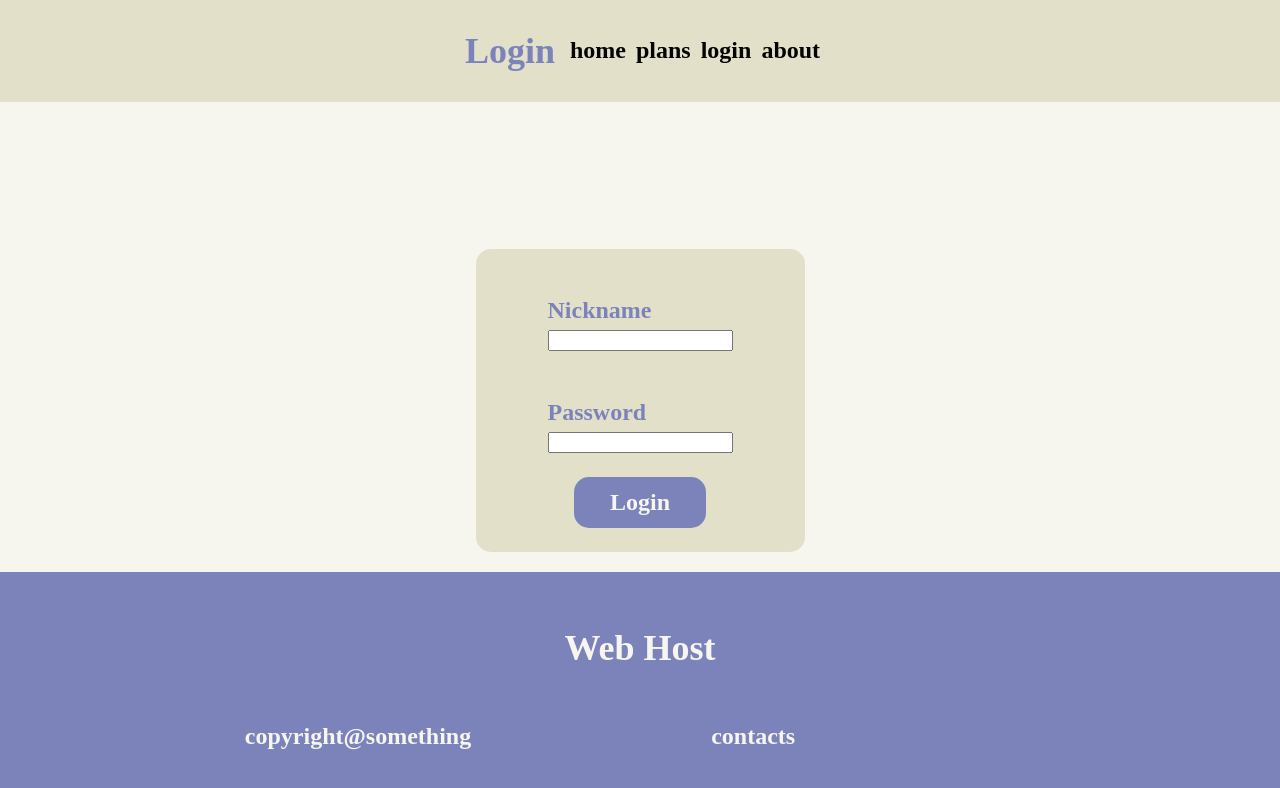
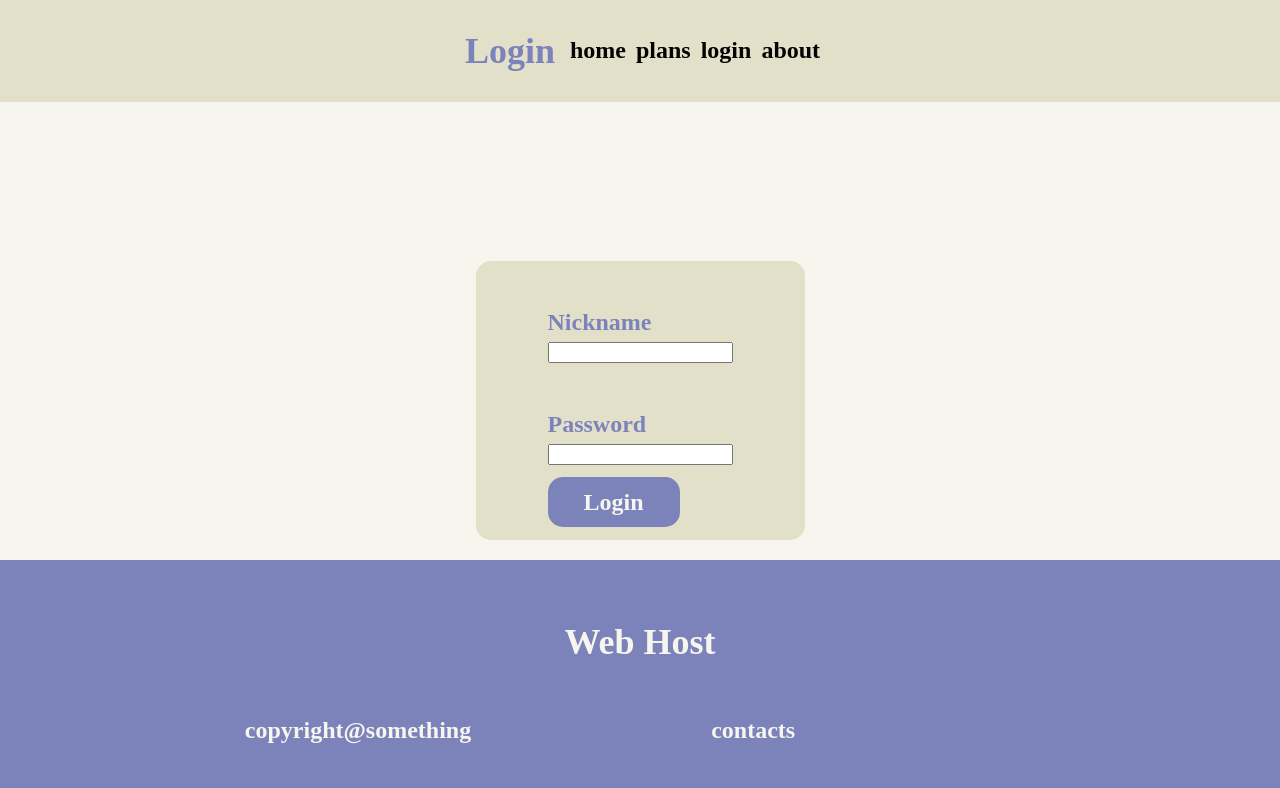
Before and after one commit to kimpors/aligns, a Next.js app: page /login in a window 1280 px wide. Shown: the top 788 px of the page. Built offline with nearby package versions, Linux system fonts and the light colour scheme.

Commit message:
Change table design in /plan page

```diff
--- a/src/app/components/Footer/Footer.module.css
+++ b/src/app/components/Footer/Footer.module.css
@@ -1,6 +1,6 @@
 .footer
 {
-  grid-row: 0 / 1;
+  grid-row: 0 / -1;
 
   color: var(--bg);
   background-color: var(--prime);
--- a/src/app/components/Nav/Nav.tsx
+++ b/src/app/components/Nav/Nav.tsx
@@ -16,7 +16,6 @@ const Nav = () =>
   const pathname = usePathname()
 
   return(
-    <header>
     <nav className={ styles.nav }>
       <h2>{ links.get(pathname) }</h2>
       {
@@ -25,7 +24,6 @@ const Nav = () =>
         ))
       }
     </nav>
-    </header>
   )
 }
 
--- a/src/app/components/Nav/styles.module.css
+++ b/src/app/components/Nav/styles.module.css
@@ -1,5 +1,5 @@
 .nav {
-  grid-row: -1 / -1;
+  grid-row: 1 / 2;
 
   color: var(--prime);
   background-color: var(--second);
--- a/src/app/layout.tsx
+++ b/src/app/layout.tsx
@@ -16,7 +16,9 @@ export default function RootLayout({
   return (
     <html lang="en">
       <body>
-        <Nav />
+        <header>
+          <Nav />
+        </header>
         { children }
         <Footer />
       </body>
--- a/src/app/login/page.tsx
+++ b/src/app/login/page.tsx
@@ -7,11 +7,14 @@ const Login = () =>
     <main role="main">
       <article className={ styles.login }>
         <section>
+          <section>
             <p>
               <label>Nickname</label>
               <br />
               <input type="text" />
             </p>
+          </section>
+          <section>
             <p>
               <label>Password</label>
               <br />
@@ -19,6 +22,7 @@ const Login = () =>
             </p>
             <Link href='/sorry'>Login</Link>
           </section>
+        </section>
       </article>
     </main>
   )
--- a/src/app/login/styles.module.css
+++ b/src/app/login/styles.module.css
@@ -7,7 +7,7 @@
   grid-row: 2 / 6;
 }
 
-.login section
+.login > section
 {
   display: flex;
   flex-direction: column;
--- a/src/app/plans/page.tsx
+++ b/src/app/plans/page.tsx
@@ -17,9 +17,7 @@ const Plans = () =>
         <table>
           <thead>
             <tr>
-              {
-                columns.map(column => <th>{ column }</th>)
-              }
+              { columns.map(column => <th>{ column }</th>) }
             </tr>
           </thead>
           <tbody>
```
Also changed, not shown: src/app/plans/styles.module.css (+6 -2 lines). Lines whose indentation alone changed are shown as unchanged.
